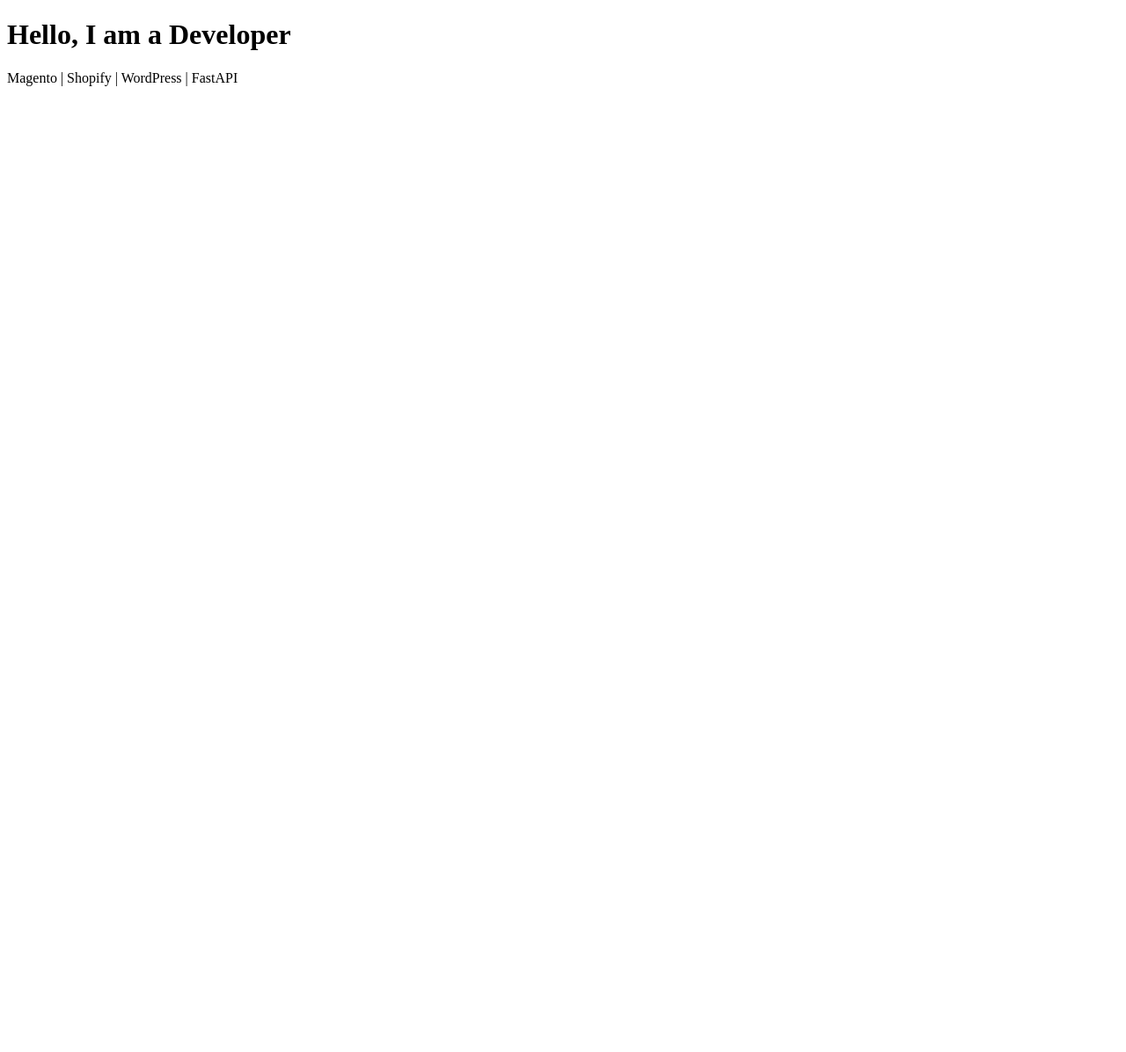
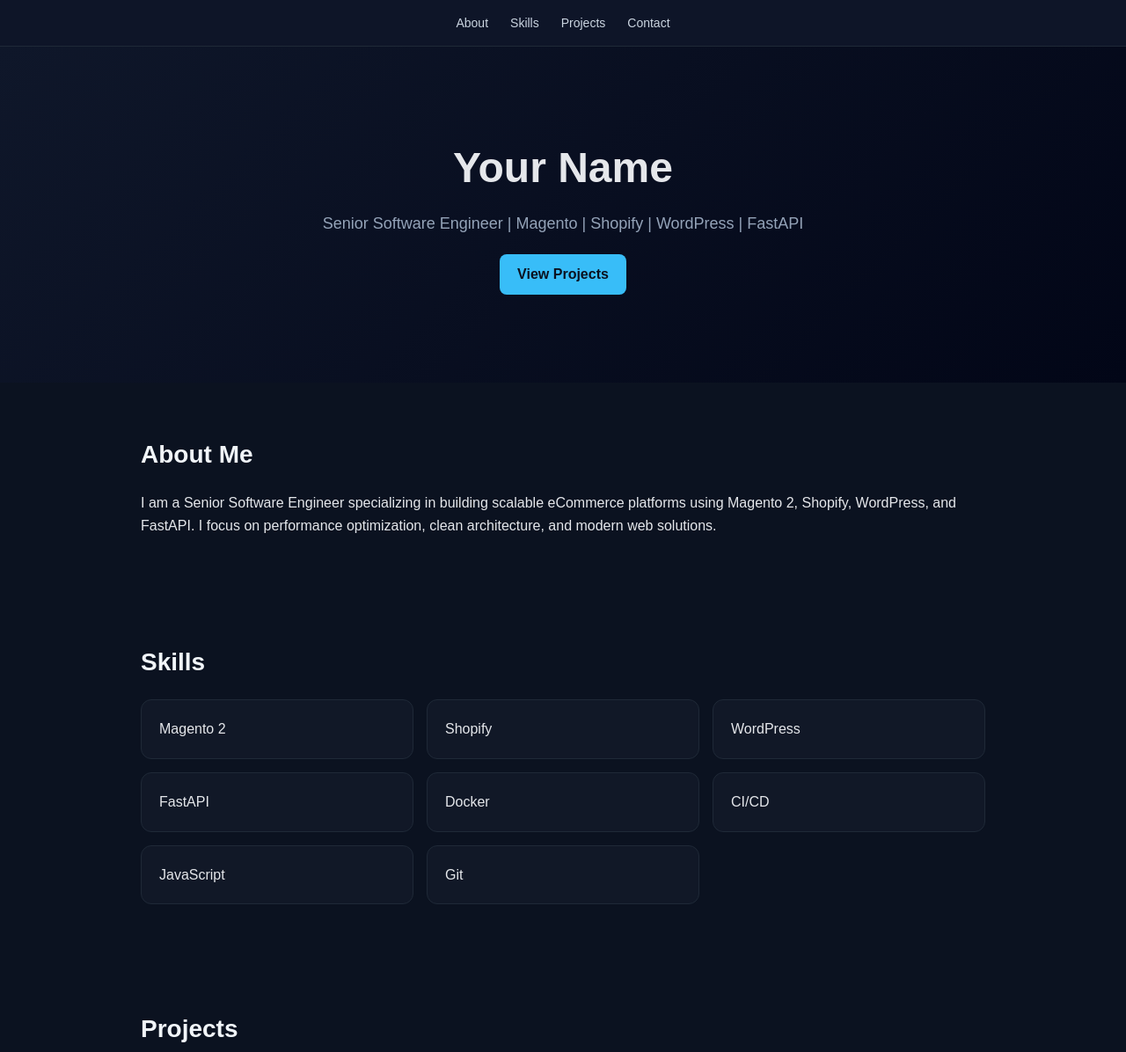
Before and after one commit to nangyial/nangyial.github.io, a plain HTML site: page index.html in a window 1280 px wide. Shown: the top 1196 px of the page at 88% size. Before the commit the page ends 800 px from the top, so only its background shows below. Drawn offline with Linux system fonts and the light colour scheme.

Commit message:
Update index.html

```diff
--- a/index.html
+++ b/index.html
@@ -1,10 +1,203 @@
 <!DOCTYPE html>
-<html>
+<html lang="en">
 <head>
-  <title>My Portfolio</title>
+  <meta charset="UTF-8" />
+  <meta name="viewport" content="width=device-width, initial-scale=1.0"/>
+  <title>Your Name | Portfolio</title>
+
+  <style>
+    * {
+      margin: 0;
+      padding: 0;
+      box-sizing: border-box;
+      font-family: Arial, sans-serif;
+    }
+
+    body {
+      background: #0b1220;
+      color: #e5e7eb;
+      line-height: 1.6;
+    }
+
+    /* NAV */
+    nav {
+      display: flex;
+      justify-content: center;
+      gap: 25px;
+      padding: 15px;
+      position: sticky;
+      top: 0;
+      background: rgba(15, 23, 42, 0.9);
+      backdrop-filter: blur(10px);
+      border-bottom: 1px solid #1f2937;
+    }
+
+    nav a {
+      color: #cbd5e1;
+      text-decoration: none;
+      font-size: 14px;
+    }
+
+    nav a:hover {
+      color: #38bdf8;
+    }
+
+    /* HERO */
+    header {
+      text-align: center;
+      padding: 100px 20px;
+      background: linear-gradient(135deg, #0f172a, #020617);
+    }
+
+    header h1 {
+      font-size: 48px;
+      margin-bottom: 10px;
+    }
+
+    header p {
+      color: #94a3b8;
+      font-size: 18px;
+    }
+
+    .btn {
+      display: inline-block;
+      margin-top: 20px;
+      padding: 10px 20px;
+      background: #38bdf8;
+      color: #0b1220;
+      border-radius: 8px;
+      text-decoration: none;
+      font-weight: bold;
+    }
+
+    /* SECTIONS */
+    section {
+      max-width: 1000px;
+      margin: auto;
+      padding: 60px 20px;
+    }
+
+    h2 {
+      font-size: 28px;
+      margin-bottom: 20px;
+      color: #f1f5f9;
+    }
+
+    /* CARDS */
+    .grid {
+      display: grid;
+      grid-template-columns: repeat(auto-fit, minmax(250px, 1fr));
+      gap: 15px;
+    }
+
+    .card {
+      background: #111827;
+      padding: 20px;
+      border-radius: 12px;
+      border: 1px solid #1f2937;
+      transition: 0.3s;
+    }
+
+    .card:hover {
+      transform: translateY(-5px);
+      border-color: #38bdf8;
+    }
+
+    /* CONTACT */
+    .contact-box {
+      background: #111827;
+      padding: 20px;
+      border-radius: 12px;
+      border: 1px solid #1f2937;
+    }
+
+    footer {
+      text-align: center;
+      padding: 30px;
+      color: #64748b;
+      border-top: 1px solid #1f2937;
+    }
+  </style>
 </head>
+
 <body>
-  <h1>Hello, I am a Developer</h1>
-  <p>Magento | Shopify | WordPress | FastAPI</p>
+
+<!-- NAV -->
+<nav>
+  <a href="#about">About</a>
+  <a href="#skills">Skills</a>
+  <a href="#projects">Projects</a>
+  <a href="#contact">Contact</a>
+</nav>
+
+<!-- HERO -->
+<header>
+  <h1>Your Name</h1>
+  <p>Senior Software Engineer | Magento | Shopify | WordPress | FastAPI</p>
+  <a class="btn" href="#projects">View Projects</a>
+</header>
+
+<!-- ABOUT -->
+<section id="about">
+  <h2>About Me</h2>
+  <p>
+    I am a Senior Software Engineer specializing in building scalable eCommerce platforms
+    using Magento 2, Shopify, WordPress, and FastAPI. I focus on performance optimization,
+    clean architecture, and modern web solutions.
+  </p>
+</section>
+
+<!-- SKILLS -->
+<section id="skills">
+  <h2>Skills</h2>
+  <div class="grid">
+    <div class="card">Magento 2</div>
+    <div class="card">Shopify</div>
+    <div class="card">WordPress</div>
+    <div class="card">FastAPI</div>
+    <div class="card">Docker</div>
+    <div class="card">CI/CD</div>
+    <div class="card">JavaScript</div>
+    <div class="card">Git</div>
+  </div>
+</section>
+
+<!-- PROJECTS -->
+<section id="projects">
+  <h2>Projects</h2>
+
+  <div class="grid">
+    <div class="card">
+      <h3>Magento 2 Store</h3>
+      <p>Custom Magento store with performance optimization and extensions integration.</p>
+    </div>
+
+    <div class="card">
+      <h3>Shopify Theme</h3>
+      <p>Fully custom Shopify theme with dynamic metafields and conversion focus.</p>
+    </div>
+
+    <div class="card">
+      <h3>FastAPI System</h3>
+      <p>Multi-tenant backend system with scalable architecture and role-based access.</p>
+    </div>
+  </div>
+</section>
+
+<!-- CONTACT -->
+<section id="contact">
+  <h2>Contact</h2>
+
+  <div class="contact-box">
+    <p><strong>Email:</strong> your.email@example.com</p>
+    <p><strong>GitHub:</strong> github.com/yourusername</p>
+    <p><strong>LinkedIn:</strong> linkedin.com/in/yourprofile</p>
+  </div>
+</section>
+
+<footer>
+  © 2026 Your Name. Built with GitHub Pages.
+</footer>
+
 </body>
 </html>
```
